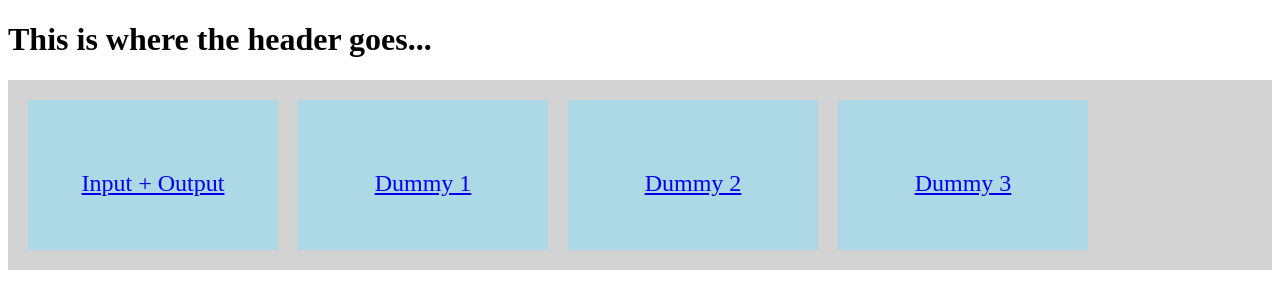
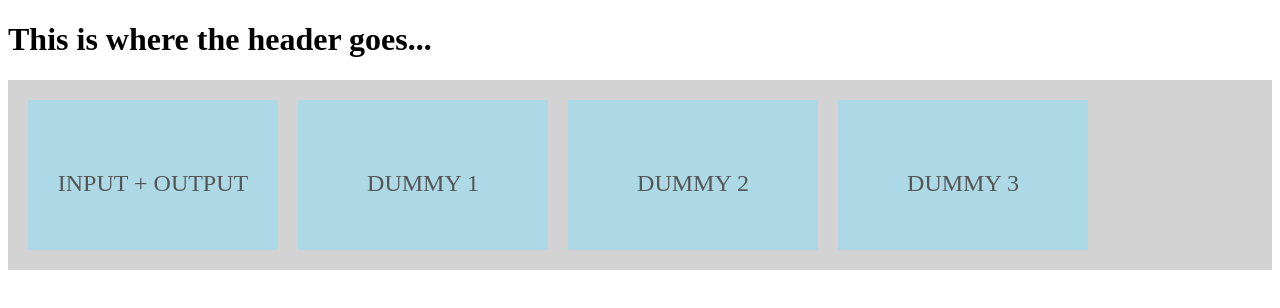
Before and after one commit to Aeddi13/AngularLearnspace, an Angular app: page /topics in a window 1280 px wide. Shown: the top 308 px of the page. Built offline with nearby package versions, Linux system fonts and the light colour scheme.

Commit message:
feat: added text styling in topics component

```diff
--- a/src/app/topics-overview/topics-overview.component.scss
+++ b/src/app/topics-overview/topics-overview.component.scss
@@ -5,11 +5,18 @@
     height: 150px;
 }
 
+a {
+    text-decoration: none;
+}
+
 .topic p {
     margin: auto;
     padding: 70px 0;
     text-align: center;
     font-size: x-large;
+    text-decoration: none;
+    text-transform: uppercase;
+    color: #555;
 }
 
 .flex-container {
```
